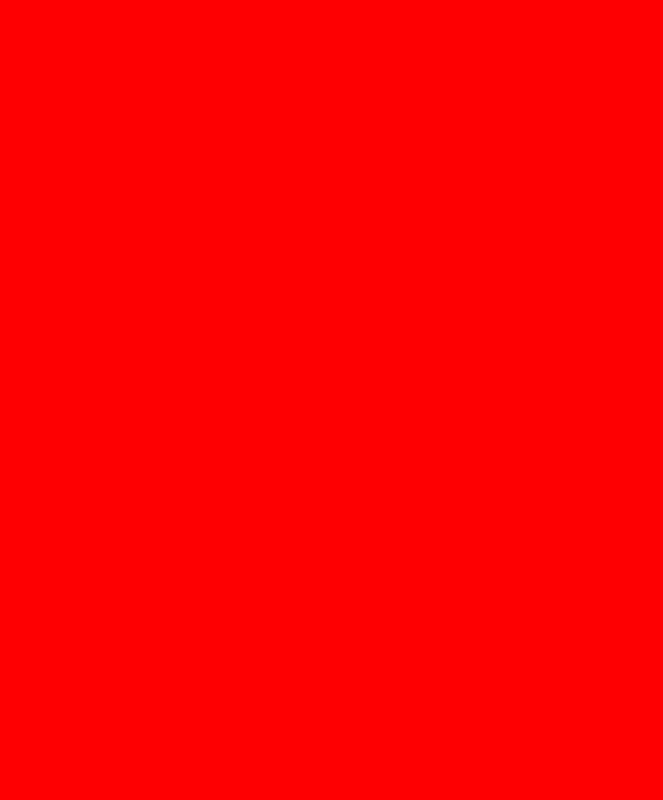
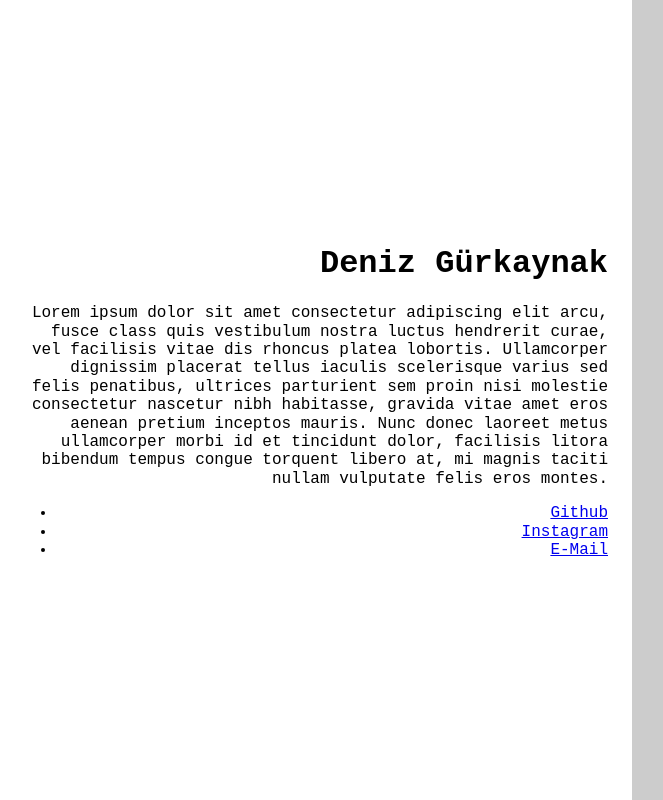
Before and after one commit to dgurkaynak/deniz.co, a website built with webpack: page src/index.html in a window 1280 px wide. Shown: the whole page, without its empty margins (8-671 px from the left). Built offline with nearby package versions, Linux system fonts and the light colour scheme.

Commit message:
Layout groundwork w/ responsiveness

```diff
--- a/src/index.html
+++ b/src/index.html
@@ -3,11 +3,42 @@
 <html lang="en">
 <head>
   <meta charset="utf-8">
+  <meta name="viewport" content="width=device-width, initial-scale=1">
   <title>Deniz Gurkaynak</title>
   <meta name="description" content="Personal home page of Deniz Gurkaynak">
   <meta name="author" content="Deniz Gurkaynak">
 </head>
 <body>
+  <main>
+    <h1>Deniz Gürkaynak</h1>
 
+    <p>
+      Lorem ipsum dolor sit amet consectetur adipiscing elit arcu,
+      fusce class quis vestibulum nostra luctus hendrerit curae,
+      vel facilisis vitae dis rhoncus platea lobortis. Ullamcorper
+      dignissim placerat tellus iaculis scelerisque varius sed felis
+      penatibus, ultrices parturient sem proin nisi molestie consectetur
+      nascetur nibh habitasse, gravida vitae amet eros aenean pretium
+      inceptos mauris. Nunc donec laoreet metus ullamcorper morbi id
+      et tincidunt dolor, facilisis litora bibendum tempus congue
+      torquent libero at, mi magnis taciti nullam vulputate felis eros montes.
+    </p>
+
+    <nav>
+      <ul>
+        <li>
+          <a href="https://github.com/dgurkaynak" target="_blank">Github</a>
+        </li>
+        <li>
+          <a href="https://www.instagram.com/denizgurkaynak" target="_blank">Instagram</a>
+        </li>
+        <li>
+          <a href="mailto:dgurkaynak@gmail.com">E-Mail</a>
+        </li>
+      </ul>
+    </nav>
+  </main>
+
+  <canvas></canvas>
 </body>
 </html>
--- a/src/style.css
+++ b/src/style.css
@@ -1,5 +1,66 @@
 @import '../node_modules/normalize.css/normalize.css';
 
 html, body {
-  background: red;
+  width: 100%;
+  height: 100%;
+  font-family: 'Courier New', Courier, monospace;
+  font-size: 16px;
 }
+
+/***********
+ * VERTICAL *
+ ***********/
+@media
+  screen and (max-width: 767px),
+  screen and (max-height: 599px)
+{
+  body {
+    display: flex;
+    align-items: center;
+    flex-direction: column;
+  }
+
+  main {
+    padding: 0 1.5em 1.5em 1.5em;
+  }
+
+  canvas {
+    order: -1;
+    width: 100%;
+    min-height: 50%;
+    background: #ccc;
+  }
+}
+
+/**************
+ * HORIZONTAL *
+ **************/
+@media screen and (min-width: 768px) and (min-height: 600px) {
+  body {
+    display: flex;
+    align-items: center;
+  }
+
+  main {
+    box-sizing: border-box;
+    width: 50%;
+    padding: 1.5em;
+    text-align: right;
+  }
+
+  canvas {
+    width: 50%;
+    height: 100%;
+    background: #ccc;
+  }
+}
+
+/**************
+ * ULTRA-WIDE *
+ **************/
+@media screen and (min-width: 1280px) {
+  body {
+    max-width: 1280px;
+    margin: 0 auto;
+  }
+}
```
